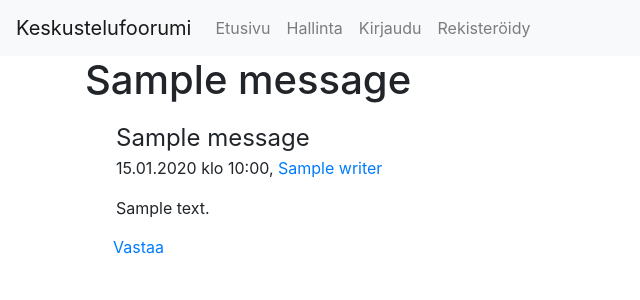
After one commit to jariikonen/keskustelufoorumi, a Flask app: template templates/thread.html in a window 1280 px wide. The commit adds this page. Shown: the top 300 px of the page, without its empty margins (0-640 px from the left). Run offline with Flask 2, Linux system fonts and the light colour scheme; the template is opened without the code that fills it: most values are stand-ins (such as "Sample title", 1, 10 or a date in 2020).

Commit message:
Add more templates
Added templates and functionality to render topic and thread lists.

```diff
--- a/schema.sql
+++ b/schema.sql
@@ -16,7 +16,8 @@ CREATE TABLE topics (
 CREATE TABLE messages (
     id SERIAL PRIMARY KEY,
     topic_id INTEGER REFERENCES topics,
-    parent_id INTEGER REFERENCES messages DEFAULT NULL,
+    refers_to INTEGER REFERENCES messages,
+    thread_id INTEGER REFERENCES messages,
     writer_id INTEGER REFERENCES users,
     heading TEXT,
     content TEXT,
--- a/static/css/custom.css
+++ b/static/css/custom.css
@@ -1,20 +1,28 @@
-.topic-list {
-  margin-top: 1%;
-  margin-bottom: 2%;
+.list-heading {
+  font-size: 1.25rem;
 }
 
-.topic-list th, .topic-list td {
+.message-heading {
+  font-size: 1.5rem;
+}
+
+.message-header {
+  /*background-color: #f8f9fa!important;*/
+  padding-top: 0.5rem;
+  padding-bottom: 0.5rem;
+  padding-left: 1rem;
+  padding-right: 1rem;
+  border-top-left-radius: 0.5rem!important;
+  border-top-right-radius: 0.5rem!important;
+}
+
+.message-content {
+  padding-top: 0.5rem;
+  padding-bottom: 0.5rem;
+  padding-left: 1rem;
   padding-right: 1rem;
 }
 
-.topic-list td.center {
-  text-align: center;
+.message-footer {
+  margin-bottom: 1rem;
 }
-
-.topic-item {
-  margin-bottom: 2%;
-}
-
-.topic-heading {
-  font-size: 1.25rem;
-}
--- a/templates/layout.html
+++ b/templates/layout.html
@@ -9,24 +9,24 @@
   </head>
   <body>
     <nav class="navbar navbar-expand-sm navbar-light bg-light">
-      <a class="navbar-brand" href="#">Keskustelufoorumi</a>
+      <a class="navbar-brand" href="/">Keskustelufoorumi</a>
       <ul class="navbar-nav">
         <li class="nav-item">
-          <a class="nav-link" href="#">Etusivu</a>
+          <a class="nav-link" href="/">Etusivu</a>
         </li>
         <li class="nav-item">
-          <a class="nav-link" href="#">Hallinta</a>
+          <a class="nav-link" href="/admin">Hallinta</a>
         </li>
         <li class="nav-item">
-          <a class="nav-link" href="#">Kirjaudu</a>
+          <a class="nav-link" href="/login">Kirjaudu</a>
         </li>
         <li class="nav-item">
-          <a class="nav-link" href="#">Rekisteröidy</a>
+          <a class="nav-link" href="/register">Rekisteröidy</a>
         </li>
       </ul>
     </nav>
-
-{% block content %}{% endblock %}
-
+    <main role="main" class="container">
+      {% block content %}{% endblock %}
+    </main>
   </body>
 </html>
--- /dev/null
+++ b/templates/thread.html
@@ -0,0 +1,17 @@
+{% extends "layout.html" %}
+{% block title %}{{ message_list[0].heading }}{% endblock %}
+{% block content %}
+      <h1>{{ message_list[0].heading }}</h1>
+      <div class="container message-list">
+      {% for message in message_list %}
+        <div class="message-item">
+          <div class="message-header rounded-top">
+            <div class="message-heading">{{ message.heading }}</div>
+            <div class="message-meta">{{ message.sent_at.strftime("%d.%m.%Y klo %H:%M") }}, <a href="#">{{ writer_list[message.id] }}</a></div>
+          </div>
+          <div class="message-content">{{ message.content }}</div>
+          <div class="message-footer"><a class="btn btn-link" href="{{ url_for('send', topic=message.topic_id, thread=message.thread_id, reply=message.id) }}">Vastaa</a></div>
+        </div>
+      {% endfor %}
+      </div>
+{% endblock %}
```
Also changed, not shown: messages.py (added, +60 -0 lines), routes.py (+23 -3 lines), templates/index.html (+6 -8 lines), templates/topic.html (added, +25 -0 lines), topics.py (+7 -0 lines).
